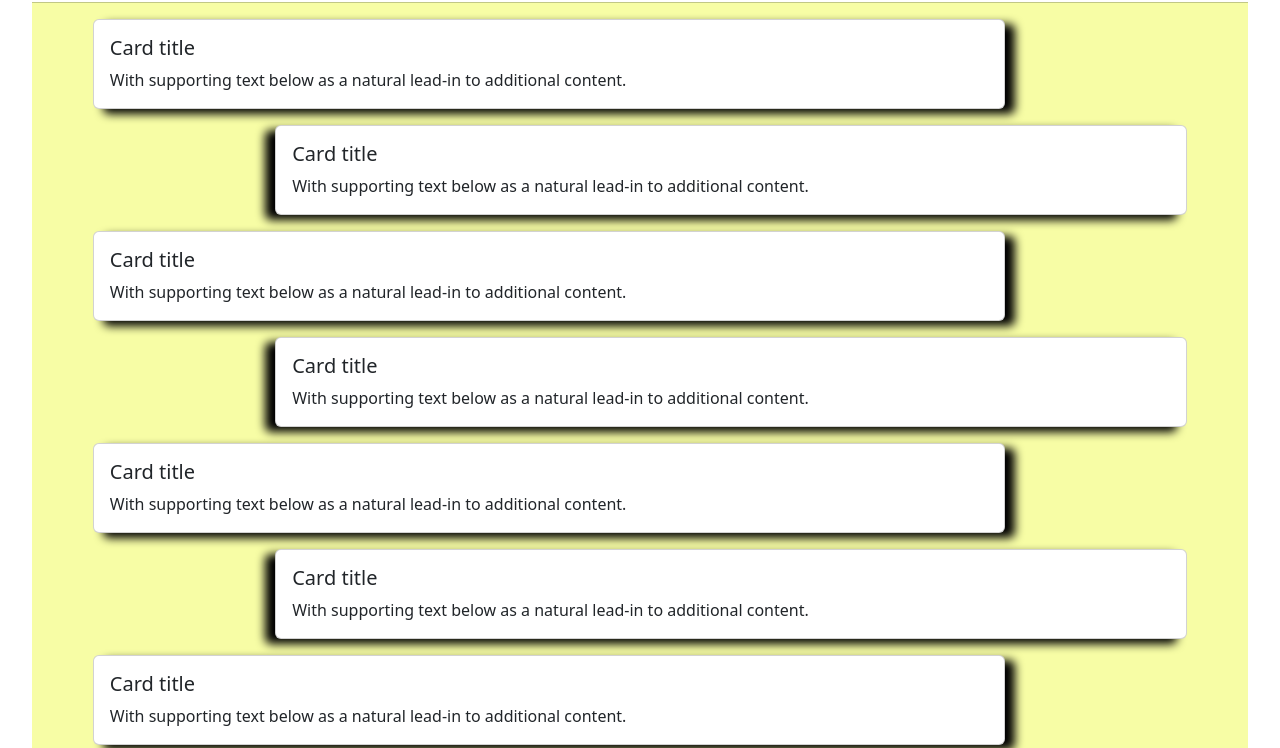
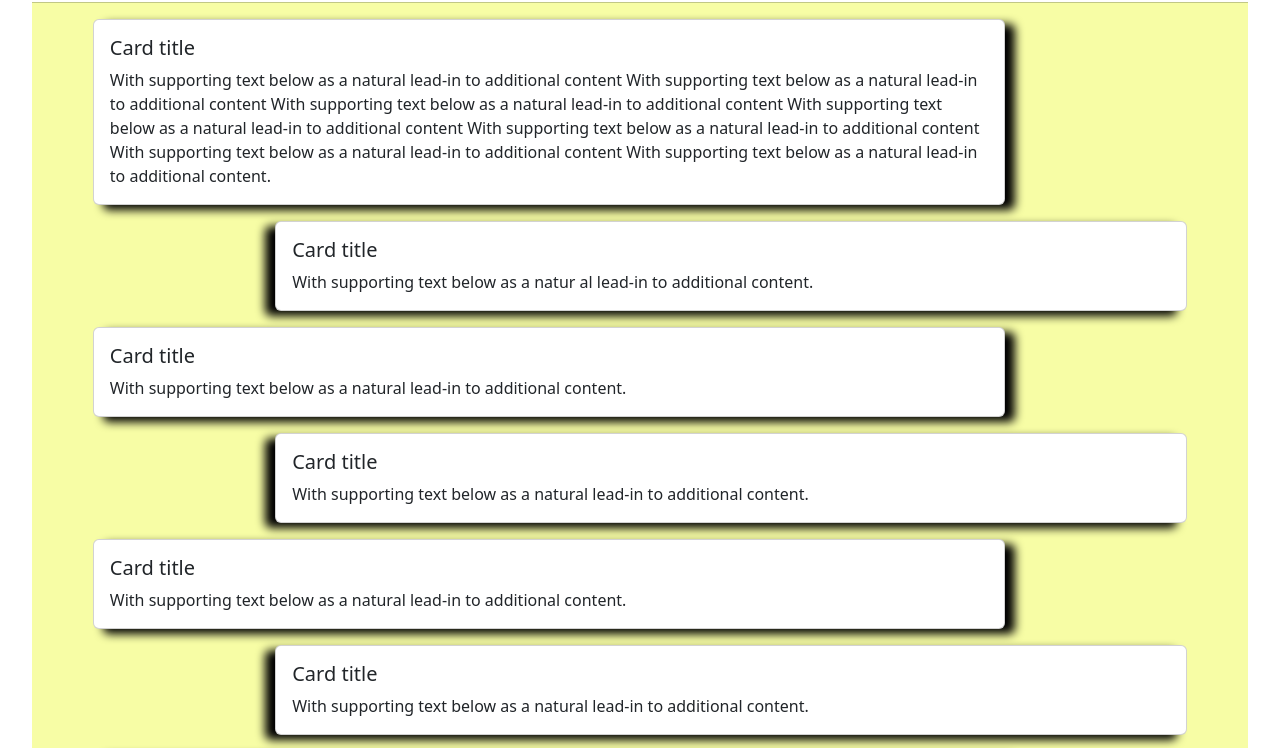
Before and after one commit to Hiradoras/aysekama, a plain HTML site: page main/tanilar.html in a window 1280 px wide. Shown: the part 113-861 px from the top of the page. Drawn offline with nearby package versions, Linux system fonts and the light colour scheme.

```diff
--- a/main/navbar1_style.css
+++ b/main/navbar1_style.css
@@ -31,5 +31,5 @@
 }
 #phone{
     -webkit-text-stroke: 0.5px black;
-    margin-left: -140%;
+    margin-left: -100%;
 }
--- a/main/tanilar.html
+++ b/main/tanilar.html
@@ -75,7 +75,13 @@
        <div class="card w-75 mb-3" id="left-card">
         <div class="card-body">
           <h5 class="card-title">Card title</h5>
-            <p class="card-text">With supporting text below as a natural lead-in to additional content.</p>
+          <p class="card-text">With supporting text below as a natural lead-in to additional content
+            With supporting text below as a natural lead-in to additional content
+            With supporting text below as a natural lead-in to additional content
+            With supporting text below as a natural lead-in to additional content
+            With supporting text below as a natural lead-in to additional content
+            With supporting text below as a natural lead-in to additional content
+            With supporting text below as a natural lead-in to additional content.</p>
 
         </div>
       </div>
@@ -85,7 +91,10 @@
       <div class="card w-75 mb-3" id="right-card">
         <div class="card-body">
           <h5 class="card-title">Card title</h5>
-            <p class="card-text">With supporting text below as a natural lead-in to additional content.</p>
+          <p class="card-text">
+            With supporting text below as a natur
+            al lead-in to additional content.
+          </p>
 
         </div>
       </div>
@@ -95,7 +104,9 @@
       <div class="card w-75 mb-3" id="left-card">
         <div class="card-body">
           <h5 class="card-title">Card title</h5>
-            <p class="card-text">With supporting text below as a natural lead-in to additional content.</p>
+          <p class="card-text">
+            With supporting text below as a natural lead-in to additional content.
+          </p>
 
         </div>
       </div>
@@ -105,7 +116,9 @@
       <div class="card w-75 mb-3" id="right-card">
         <div class="card-body">
           <h5 class="card-title">Card title</h5>
-            <p class="card-text">With supporting text below as a natural lead-in to additional content.</p>
+          <p class="card-text">
+            With supporting text below as a natural lead-in to additional content.
+          </p>
 
         </div>
       </div>
@@ -115,7 +128,9 @@
        <div class="card w-75 mb-3" id="left-card">
          <div class="card-body">
            <h5 class="card-title">Card title</h5>
-             <p class="card-text">With supporting text below as a natural lead-in to additional content.</p>
+           <p class="card-text">
+            With supporting text below as a natural lead-in to additional content.
+          </p>
 
          </div>
        </div>
@@ -125,7 +140,9 @@
        <div class="card w-75 mb-3" id="right-card">
          <div class="card-body">
            <h5 class="card-title">Card title</h5>
-             <p class="card-text">With supporting text below as a natural lead-in to additional content.</p>
+           <p class="card-text">
+            With supporting text below as a natural lead-in to additional content.
+          </p>
 
          </div>
        </div>
@@ -135,7 +152,9 @@
        <div class="card w-75 mb-3" id="left-card">
          <div class="card-body">
            <h5 class="card-title">Card title</h5>
-             <p class="card-text">With supporting text below as a natural lead-in to additional content.</p>
+           <p class="card-text">
+            With supporting text below as a natural lead-in to additional content.
+          </p>
 
          </div>
        </div>
@@ -145,7 +164,9 @@
        <div class="card w-75 mb-3" id="right-card">
          <div class="card-body">
            <h5 class="card-title">Card title</h5>
-             <p class="card-text">With supporting text below as a natural lead-in to additional content.</p>
+           <p class="card-text">
+            With supporting text below as a natural lead-in to additional content.
+          </p>
 
          </div>
        </div>
```
Also changed, not shown: main/hakkimizda.html (+1 -0 lines), main/main.css (+8 -0 lines), main/main.html (+11 -2 lines), main/terapiler.html (+1 -0 lines). Lines whose indentation alone changed are shown as unchanged.
